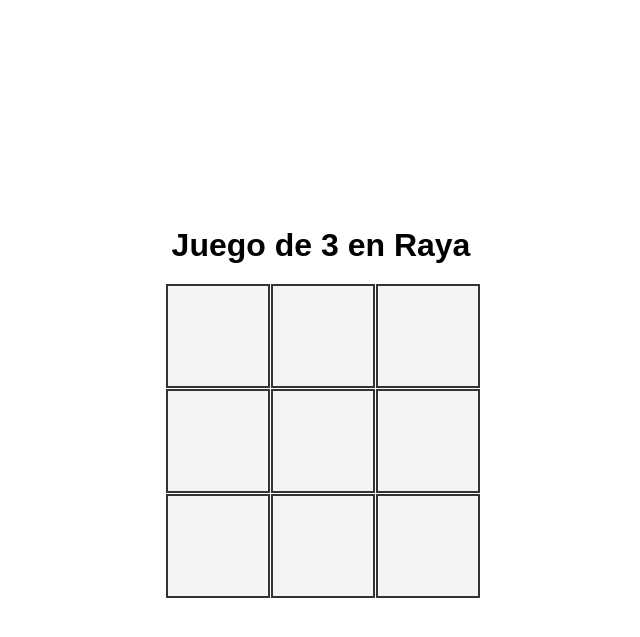
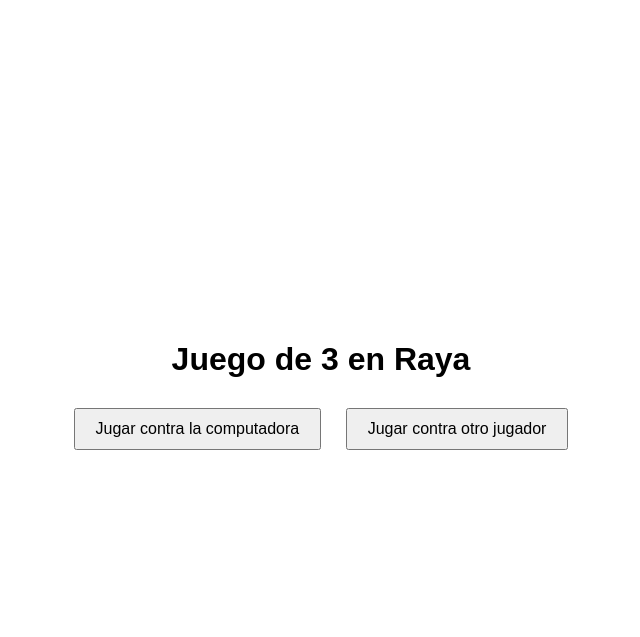
Before and after one commit to AntonioMexD/TicTacToe, a Flask app: page / in a window 1280 px wide. Shown: the top 637 px of the page, without its empty margins (319-959 px from the left). Run offline with Flask 2, Linux system fonts and the light colour scheme; some libraries are stand-ins or nearby versions.

Commit message:
Added reset states

```diff
--- a/app.py
+++ b/app.py
@@ -6,8 +6,9 @@ app = Flask(__name__)
 app.config['SECRET_KEY'] = 'secret!'
 socketio = SocketIO(app)
 
-# Inicializamos el tablero vacío
+# Estado del tablero vacío
 board = ['' for _ in range(9)]
+current_player = 'X'
 
 @app.route('/')
 def index():
@@ -15,24 +16,45 @@ def index():
 
 @socketio.on('player_move')
 def handle_player_move(data):
+    global current_player
+
     index = int(data['index'])
+    mode = data['mode']
 
     # Solo permite jugar si la casilla está vacía
     if board[index] == '':
-        board[index] = 'X'
+        board[index] = current_player
+
+        # Verificamos si hay un ganador
         if game_logic.check_winner(board):
-            emit('game_over', {'winner': 'Player'}, broadcast=True)
+            emit('game_over', {'winner': current_player}, broadcast=True)
+        elif '' not in board:
+            emit('game_over', {'winner': 'Empate'}, broadcast=True)
         else:
-            computer_move()
+            # Alternar entre los jugadores
+            if mode == 'vs_player':
+                current_player = 'O' if current_player == 'X' else 'X'
+            elif mode == 'vs_computer':
+                # Hacer que la computadora juegue usando Minimax
+                computer_move()
+
     emit('update_board', {'board': board}, broadcast=True)
 
 def computer_move():
-    # Algoritmo Minimax para que la computadora tome su movimiento
     best_move = game_logic.minimax(board, 'O')
     if best_move is not None:
         board[best_move] = 'O'
         if game_logic.check_winner(board):
-            emit('game_over', {'winner': 'Computer'}, broadcast=True)
+            emit('game_over', {'winner': 'O'}, broadcast=True)
+        elif '' not in board:
+            emit('game_over', {'winner': 'Empate'}, broadcast=True)
+
+@socketio.on('restart_game')
+def handle_restart_game():
+    global board, current_player
+    board = ['' for _ in range(9)]  # Reiniciar el tablero
+    current_player = 'X'  # Reiniciar el jugador
+    emit('update_board', {'board': board}, broadcast=True)  # Enviar el tablero reiniciado
 
 if __name__ == '__main__':
     socketio.run(app, port=5001, debug=True)
--- a/static/css/style.css
+++ b/static/css/style.css
@@ -1,4 +1,3 @@
-/* static/css/style.css */
 body {
     font-family: Arial, sans-serif;
     display: flex;
@@ -35,3 +34,14 @@ h1 {
 .square:hover {
     background-color: #ddd;
 }
+
+#mode-selection {
+    margin-bottom: 20px;
+}
+
+button {
+    padding: 10px 20px;
+    margin: 10px;
+    font-size: 16px;
+    cursor: pointer;
+}
--- a/static/js/game.js
+++ b/static/js/game.js
@@ -1,12 +1,45 @@
 // static/js/game.js
+
+let mode = '';  // Variable para almacenar el modo de juego
 const squares = document.querySelectorAll('.square');
 const socket = io.connect('http://127.0.0.1:5001');
+
+// Botones de selección de modo
+const vsComputerButton = document.getElementById('vs-computer');
+const vsPlayerButton = document.getElementById('vs-player');
+const gameBoard = document.getElementById('game-board');
+const modeSelection = document.getElementById('mode-selection');
+const backButton = document.getElementById('back-button');
+
+// Manejo del botón para jugar contra la computadora
+vsComputerButton.addEventListener('click', () => {
+    mode = 'vs_computer';
+    modeSelection.style.display = 'none';
+    gameBoard.style.display = 'grid';
+    backButton.style.display = 'block'; // Mostrar el botón de volver a la pantalla principal
+});
+
+// Manejo del botón para jugar contra otro jugador
+vsPlayerButton.addEventListener('click', () => {
+    mode = 'vs_player';
+    modeSelection.style.display = 'none';
+    gameBoard.style.display = 'grid';
+    backButton.style.display = 'block'; // Mostrar el botón de volver a la pantalla principal
+});
 
 squares.forEach(square => {
     square.addEventListener('click', () => {
         const index = square.getAttribute('data-index');
-        socket.emit('player_move', { index: index });
+        socket.emit('player_move', { index: index, mode: mode });
     });
+});
+
+// Volver a la pantalla principal
+backButton.addEventListener('click', () => {
+    gameBoard.style.display = 'none';
+    modeSelection.style.display = 'block';
+    backButton.style.display = 'none';
+    socket.emit('restart_game');  // Reiniciar el tablero cuando vuelvas a la selección de modo
 });
 
 socket.on('update_board', data => {
@@ -15,4 +48,11 @@ socket.on('update_board', data => {
     });
 });
 
-socket.on('game_over', data => alert(data.winner + ' ganó!'));
+socket.on('game_over', data => {
+    alert(data.winner + ' ganó!');
+
+    // Reiniciar el tablero automáticamente después de 2 segundos
+    setTimeout(() => {
+        socket.emit('restart_game');
+    }, 2000);
+});
--- a/templates/index.html
+++ b/templates/index.html
@@ -8,7 +8,15 @@
 </head>
 <body>
     <h1>Juego de 3 en Raya</h1>
-    <div id="game-board" class="board">
+
+    <!-- Elección de modo de juego -->
+    <div id="mode-selection">
+        <button id="vs-computer">Jugar contra la computadora</button>
+        <button id="vs-player">Jugar contra otro jugador</button>
+    </div>
+
+    <!-- Tablero de juego (oculto inicialmente) -->
+    <div id="game-board" class="board" style="display:none;">
         <div class="square" data-index="0"></div>
         <div class="square" data-index="1"></div>
         <div class="square" data-index="2"></div>
@@ -19,6 +27,10 @@
         <div class="square" data-index="7"></div>
         <div class="square" data-index="8"></div>
     </div>
+
+    <!-- Botón para volver a la pantalla principal -->
+    <button id="back-button" style="display:none;">Volver a la pantalla principal</button>
+
     <script src="https://cdnjs.cloudflare.com/ajax/libs/socket.io/4.0.0/socket.io.min.js"></script>
     <script src="{{ url_for('static', filename='js/game.js') }}"></script>
 </body>
```
Also changed, not shown: 2 other files.
